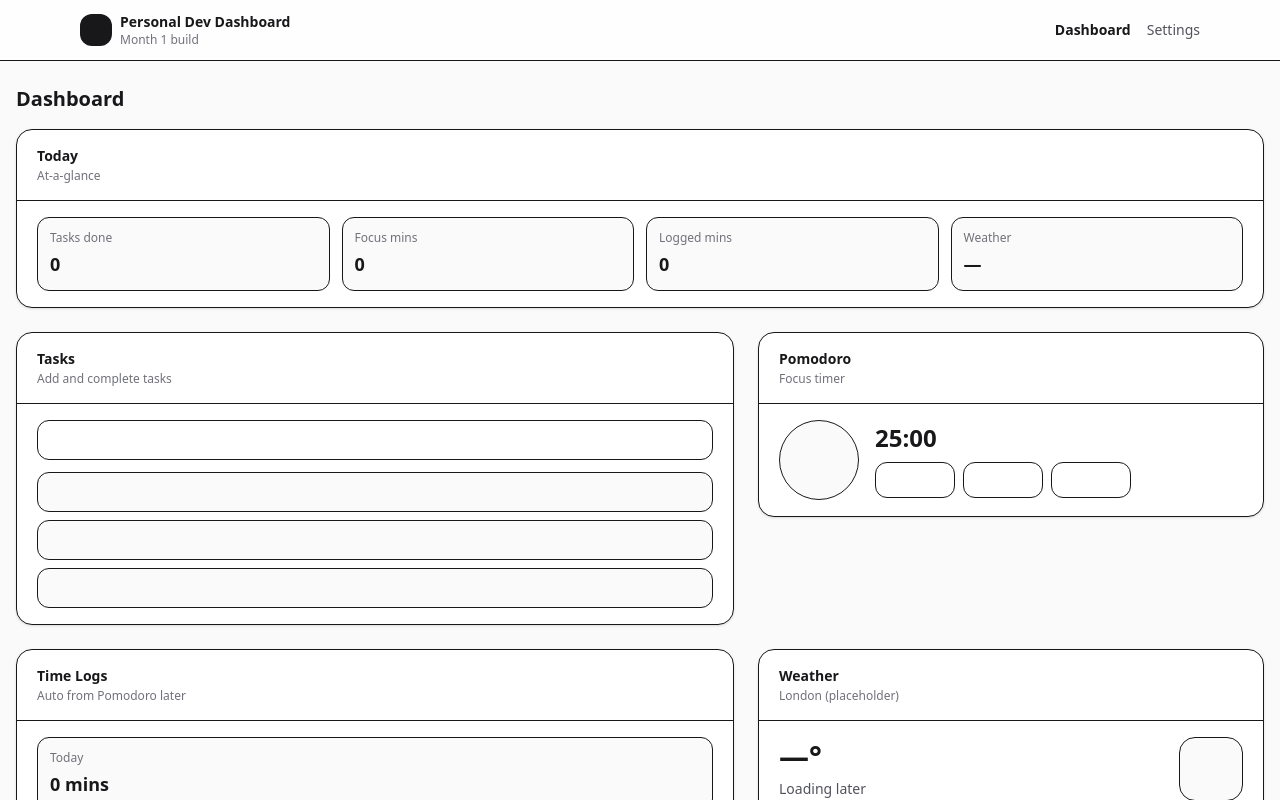
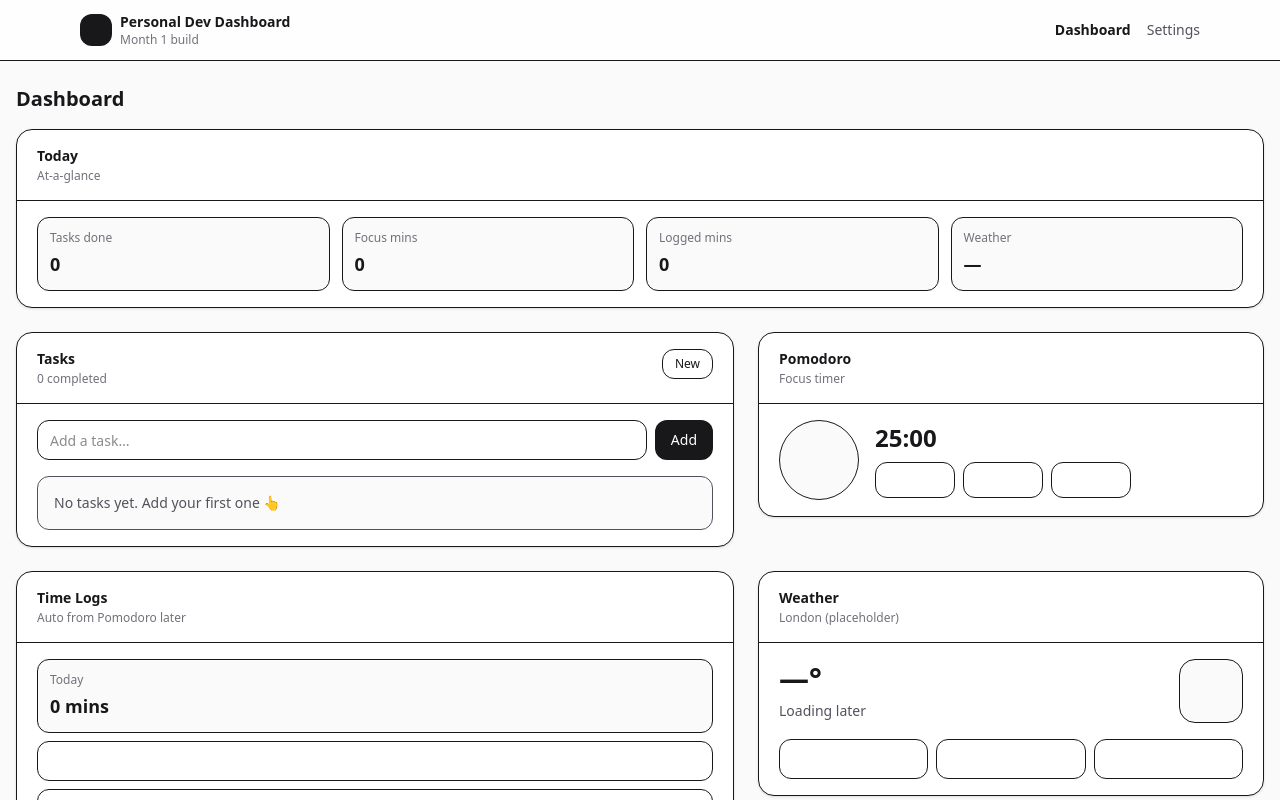
Before and after one commit to ulrictene/Dev-dashboard, a React (Vite) app: page /dashboard in a window 1280 px wide. Shown: the top 800 px of the page. Built offline with nearby package versions, Linux system fonts and the light colour scheme.

Commit message:
feat: tasks widget with localStorage persistence

```diff
--- /dev/null
+++ b/src/app/config/constants.ts
@@ -0,0 +1,3 @@
+export const STORAGE_KEYS = {
+  tasks: "pdd.tasks.v1",
+} as const;
--- a/src/features/dashboard/widgets/SummaryWidget.tsx
+++ b/src/features/dashboard/widgets/SummaryWidget.tsx
@@ -1,10 +1,14 @@
 import WidgetCard from "../../dashboard/components/WidgetCard";
+import { useTasks } from "../../productivity/useTasks";
 
 export default function SummaryWidget() {
+  const { tasks } = useTasks();
+  const tasksDone = tasks.filter((t) => t.status === "completed").length;
+
   return (
     <WidgetCard title="Today" subtitle="At-a-glance">
       <div className="grid grid-cols-2 gap-3 sm:grid-cols-4">
-        <Stat label="Tasks done" value="0" />
+        <Stat label="Tasks done" value={String(tasksDone)} />
         <Stat label="Focus mins" value="0" />
         <Stat label="Logged mins" value="0" />
         <Stat label="Weather" value="—" />
--- a/src/features/dashboard/widgets/TasksWidget.tsx
+++ b/src/features/dashboard/widgets/TasksWidget.tsx
@@ -1,20 +1,101 @@
+import { useMemo, useState } from "react";
 import WidgetCard from "../../dashboard/components/WidgetCard";
+import { useTasks } from "../../productivity/useTasks";
 
 export default function TasksWidget() {
+  const { tasks, addTask, toggleTask, deleteTask } = useTasks();
+  const [title, setTitle] = useState("");
+
+  const completedCount = useMemo(
+    () => tasks.filter((t) => t.status === "completed").length,
+    [tasks]
+  );
+
   return (
-    <WidgetCard title="Tasks" subtitle="Add and complete tasks">
-      <div className="space-y-3">
-        <div className="h-10 w-full rounded-xl border bg-white" />
-        <div className="space-y-2">
-          <Row />
-          <Row />
-          <Row />
-        </div>
+    <WidgetCard
+      title="Tasks"
+      subtitle={`${completedCount} completed`}
+      right={
+        <button
+          className="rounded-xl border bg-white px-3 py-1.5 text-xs font-medium hover:bg-zinc-50"
+          onClick={() => {
+            setTitle("");
+            const el = document.getElementById("task-input");
+            (el as HTMLInputElement | null)?.focus();
+          }}
+        >
+          New
+        </button>
+      }
+    >
+      <form
+        className="flex gap-2"
+        onSubmit={(e) => {
+          e.preventDefault();
+          addTask(title);
+          setTitle("");
+        }}
+      >
+        <input
+          id="task-input"
+          value={title}
+          onChange={(e) => setTitle(e.target.value)}
+          placeholder="Add a task…"
+          className="h-10 w-full rounded-xl border bg-white px-3 text-sm outline-none focus:ring-2 focus:ring-zinc-200"
+        />
+        <button
+          type="submit"
+          className="h-10 rounded-xl bg-zinc-900 px-4 text-sm font-medium text-white hover:bg-zinc-800"
+        >
+          Add
+        </button>
+      </form>
+
+      <div className="mt-4 space-y-2">
+        {tasks.length === 0 ? (
+          <div className="rounded-xl border bg-zinc-50 p-4 text-sm text-zinc-600">
+            No tasks yet. Add your first one 👆
+          </div>
+        ) : (
+          tasks.slice(0, 6).map((t) => (
+            <div
+              key={t.id}
+              className="flex items-center justify-between gap-3 rounded-xl border bg-white px-3 py-2"
+            >
+              <button
+                className="flex flex-1 items-center gap-3 text-left"
+                onClick={() => toggleTask(t.id)}
+                type="button"
+              >
+                <span
+                  className={[
+                    "h-5 w-5 rounded-md border",
+                    t.status === "completed" ? "bg-zinc-900" : "bg-white",
+                  ].join(" ")}
+                />
+                <span
+                  className={[
+                    "text-sm",
+                    t.status === "completed"
+                      ? "text-zinc-500 line-through"
+                      : "text-zinc-900",
+                  ].join(" ")}
+                >
+                  {t.title}
+                </span>
+              </button>
+
+              <button
+                className="rounded-lg border bg-white px-2 py-1 text-xs text-zinc-600 hover:bg-zinc-50"
+                onClick={() => deleteTask(t.id)}
+                type="button"
+              >
+                Delete
+              </button>
+            </div>
+          ))
+        )}
       </div>
     </WidgetCard>
   );
 }
-
-function Row() {
-  return <div className="h-10 rounded-xl border bg-zinc-50" />;
-}
--- /dev/null
+++ b/src/features/productivity/tasks/types.ts
@@ -0,0 +1,9 @@
+export type TaskStatus = "active" | "completed";
+
+export type Task = {
+  id: string;
+  title: string;
+  status: TaskStatus;
+  createdAt: string;   // ISO datetime
+  completedAt?: string | null;
+};
--- /dev/null
+++ b/src/features/productivity/useTasks.ts
@@ -0,0 +1,48 @@
+import { STORAGE_KEYS } from "../../app/config/constants";
+import { useLocalStorage } from "../../app/../shared/hooks/useLocalStorage" ;
+import type { Task } from "../productivity/tasks/types";
+
+function createId() {
+  return crypto.randomUUID();
+}
+
+export function useTasks() {
+  const [tasks, setTasks] = useLocalStorage<Task[]>(STORAGE_KEYS.tasks, []);
+
+  function addTask(title: string) {
+    const trimmed = title.trim();
+    if (!trimmed) return;
+
+    const now = new Date().toISOString();
+    const task: Task = {
+      id: createId(),
+      title: trimmed,
+      status: "active",
+      createdAt: now,
+      completedAt: null,
+    };
+
+    setTasks([task, ...tasks]);
+  }
+
+  function toggleTask(id: string) {
+    const now = new Date().toISOString();
+    setTasks(
+      tasks.map((t) =>
+        t.id === id
+          ? {
+              ...t,
+              status: t.status === "active" ? "completed" : "active",
+              completedAt: t.status === "active" ? now : null,
+            }
+          : t
+      )
+    );
+  }
+
+  function deleteTask(id: string) {
+    setTasks(tasks.filter((t) => t.id !== id));
+  }
+
+  return { tasks, addTask, toggleTask, deleteTask };
+}
--- /dev/null
+++ b/src/shared/hooks/useLocalStorage.ts
@@ -0,0 +1,22 @@
+import { useEffect, useState } from "react";
+
+export function useLocalStorage<T>(key: string, initialValue: T) {
+  const [value, setValue] = useState<T>(() => {
+    try {
+      const raw = localStorage.getItem(key);
+      return raw ? (JSON.parse(raw) as T) : initialValue;
+    } catch {
+      return initialValue;
+    }
+  });
+
+  useEffect(() => {
+    try {
+      localStorage.setItem(key, JSON.stringify(value));
+    } catch {
+      // ignore write errors
+    }
+  }, [key, value]);
+
+  return [value, setValue] as const;
+}
```
